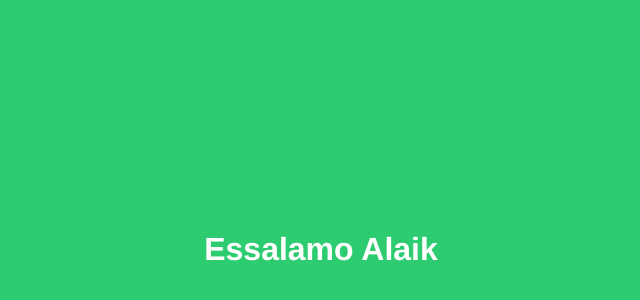
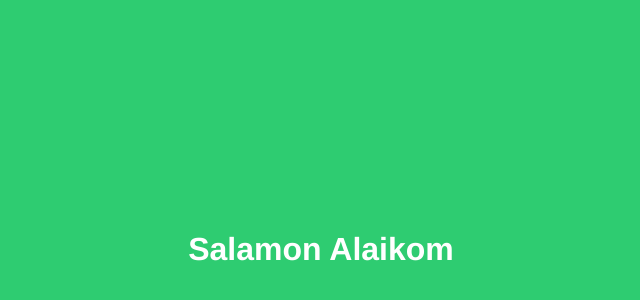
Before and after one commit to 0MRM3D/mygitproj, a plain HTML site: page index.html in a window 1280 px wide. Shown: the part 110-410 px from the top of the page, without its empty margins (327-967 px from the left). Drawn offline with Linux system fonts and the light colour scheme.

Commit message:
Essalamo Alaik -> Salamon Alaikom

```diff
--- a/index.html
+++ b/index.html
@@ -20,6 +20,6 @@
 		}
 	</style>
 	<body>
-		<h1>Essalamo Alaik</h1>
+		<h1>Salamon Alaikom</h1>
 	</body>
 </html>
```
